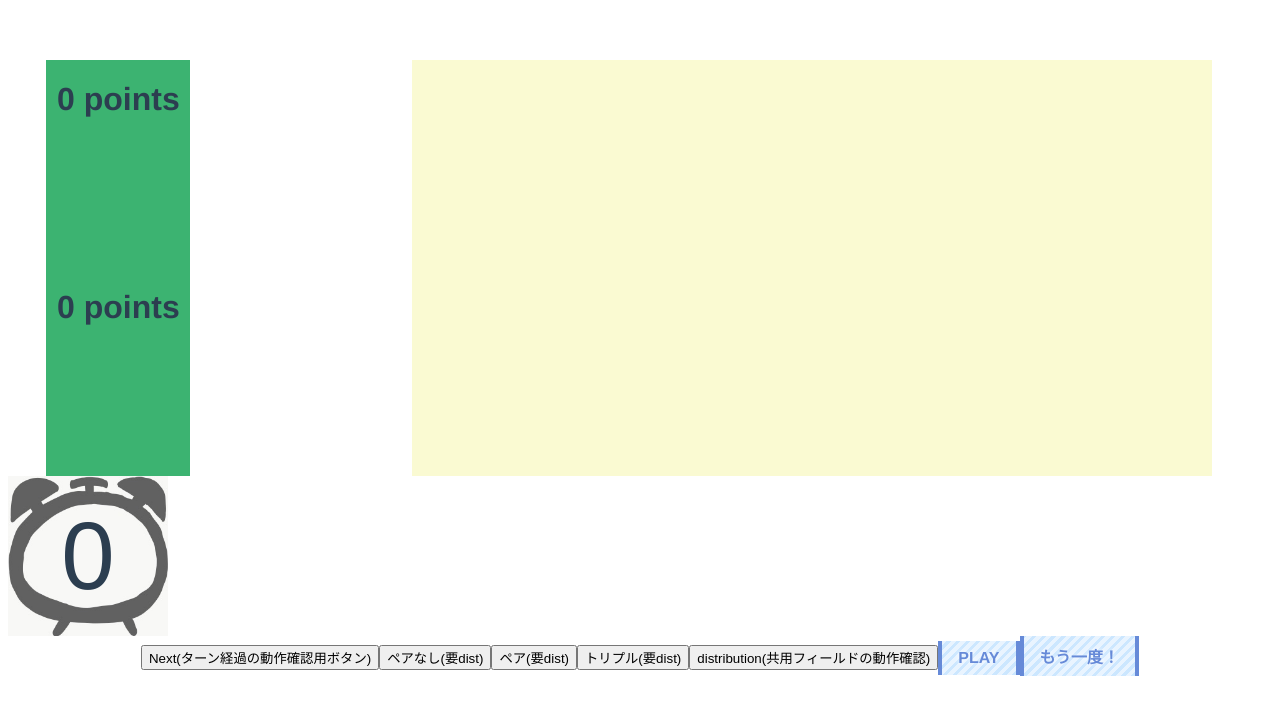
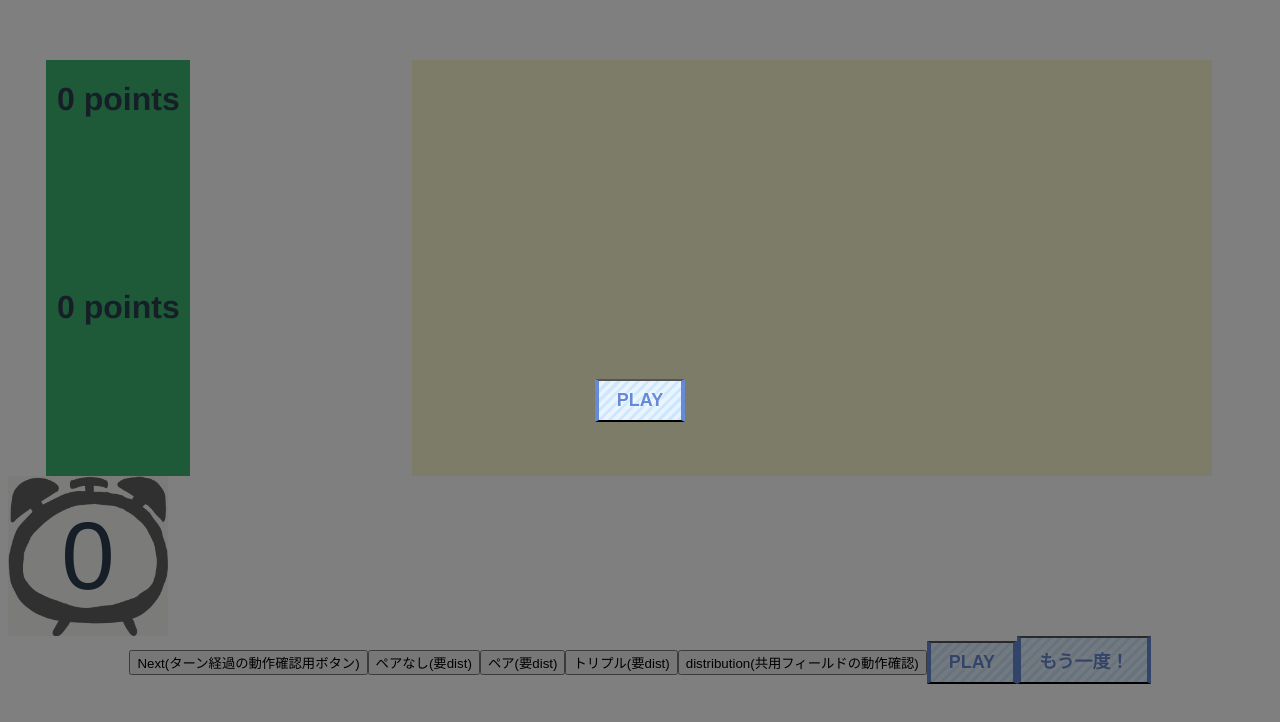
Before and after one commit to f-naoto832/ploutos, a Vue app in the folder production/: page / in a window 1280 px wide. Shown: the top 722 px of the page. Built offline with nearby package versions, Linux system fonts and the light colour scheme.

Commit message:
Add Menu as modal, which includes PlayButton and ReplayButton.

```diff
--- a/production/src/App.vue
+++ b/production/src/App.vue
@@ -1,5 +1,6 @@
 <template>
   <div id="app">
+    <Menu v-if="shouldMenuBeShown"></Menu>
     <GainCardsField1/>
     <player1CardsField/>
     <CommonCardsField/>
@@ -19,6 +20,7 @@
 <script lang="ts">
 import { Component, Vue } from 'vue-property-decorator';
 import store from './store';
+import Menu from './components/Menu.vue';
 import TurnCounter from './components/TurnCounter.vue';
 import Card from './components/Card.vue';
 import Player1CardsField from './components/Player1CardsField.vue';
@@ -28,10 +30,11 @@ import GainCardsField2 from './components/GainCardsField2.vue';
 import CommonCardsField from './components/CommonCardsField.vue';
 import PlayButton from './components/PlayButton.vue';
 import ReplayButton from './components/ReplayButton.vue';
-import { CardOrientation } from './store';
+import { CardOrientation, Scene } from './store';
 
 @Component({
   components: {
+    Menu,
     TurnCounter,
     Card,
     Player1CardsField,
@@ -44,6 +47,9 @@ import { CardOrientation } from './store';
   },
 })
 export default class App extends Vue {
+  private get shouldMenuBeShown() {
+    return this.$store.state.scene !== Scene.playing;
+  }
 // 確認用
   private orientation: CardOrientation = CardOrientation.back;
   // 動作確認用関数
--- /dev/null
+++ b/production/src/components/Menu.vue
@@ -0,0 +1,46 @@
+<template>
+  <div class="overlay">
+    <PlayButton v-if="isGamePreparing"/>
+    <ReplayButton v-if="isGameFinished"/>
+  </div>
+</template>
+
+<script lang="ts">
+import { Component, Prop, Vue } from 'vue-property-decorator';
+import PlayButton from './PlayButton.vue';
+import ReplayButton from './ReplayButton.vue';
+import store, { Scene } from '../store';
+
+@Component({
+  components: {
+    PlayButton,
+    ReplayButton,
+  },
+})
+export default class Menu extends Vue {
+  private get isGamePreparing() {
+    return this.$store.state.scene === Scene.preparing;
+  }
+  private get isGameFinished() {
+    return this.$store.state.scene === Scene.finish;
+  }
+}
+</script>
+
+<!-- Add "scoped" attribute to limit CSS to this component only -->
+<style scoped>
+.overlay {
+  z-index: 1;
+  background-color: rgba(0, 0, 0, 0.5);
+  /* 画面いっぱいに広げる */
+  position: absolute;
+  height: 100%;
+  width: 100%;
+  left: 0;
+  top: 0;
+  /* 子要素を上下左右に中央寄せ */
+  display: flex;
+  align-items: center;
+  justify-content: center;
+}
+</style>
--- a/production/src/components/PlayButton.vue
+++ b/production/src/components/PlayButton.vue
@@ -1,12 +1,17 @@
 <template>
-  <a class="btn-flat-stripe">PLAY</a>
+  <button class="btn-flat-stripe" v-on:click="onClickPlayButton">PLAY</button>
 </template>
 
 <script lang="ts">
 import { Component, Prop, Vue, Emit } from 'vue-property-decorator';
+import store from '../store';
 
 @Component
-export default class PlayButton extends Vue { }
+export default class PlayButton extends Vue {
+  private onClickPlayButton() {
+    store.dispatch('startGame');
+  }
+}
 </script>
 
 <!-- Add "scoped" attribute to limit CSS to this component only -->
@@ -15,6 +20,7 @@ export default class PlayButton extends Vue { }
   position: relative;
   display: inline-block;
   font-weight: bold;
+  font-size: large;
   padding: 0.5em 1em;
   text-decoration: none;
   border-left: solid 4px #668ad8;
--- a/production/src/components/ReplayButton.vue
+++ b/production/src/components/ReplayButton.vue
@@ -1,12 +1,17 @@
 <template>
-  <a class="btn-flat-stripe">もう一度！</a>
+  <button class="btn-flat-stripe" v-on:click="onClickPlayButton">もう一度！</button>
 </template>
 
 <script lang="ts">
 import { Component, Prop, Vue, Emit } from 'vue-property-decorator';
+import store from '../store';
 
 @Component
-export default class ReplayButton extends Vue { }
+export default class ReplayButton extends Vue {
+  private onClickPlayButton() {
+    store.dispatch('startGame');
+  }
+}
 </script>
 
 <!-- Add "scoped" attribute to limit CSS to this component only -->
@@ -15,6 +20,7 @@ export default class ReplayButton extends Vue { }
   position: relative;
   display: inline-block;
   font-weight: bold;
+  font-size: large;
   padding: 0.5em 1em;
   text-decoration: none;
   border-left: solid 4px #668ad8;
--- a/production/src/store.ts
+++ b/production/src/store.ts
@@ -144,9 +144,17 @@ export default new Vuex.Store<PloutosState>({
       state.commonCardsField[5] = {number: 3, orientation: CardOrientation.front};
       state.personalCardsOfPlayer1[3] = {number: 3, orientation: CardOrientation.front};
     },
+    setScene(state, payload) {
+      state.scene = payload;
+    },
   },
 
   actions: {
+    startGame() {
+      this.commit('setScene', Scene.playing);
+      this.commit('initCommonCardsField');
+      this.commit('initPersonalCardsField');
+    },
   },
 
 });
```
